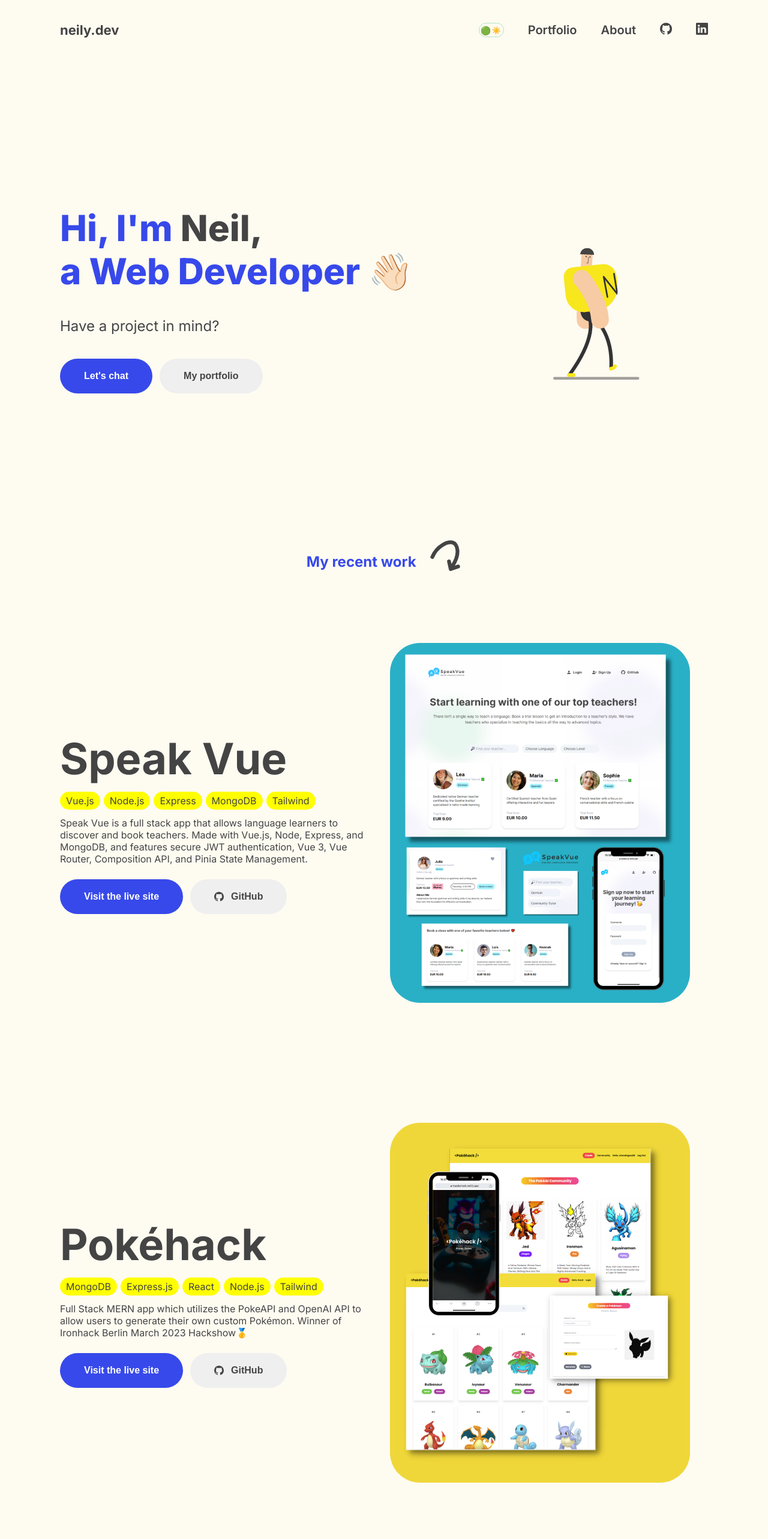
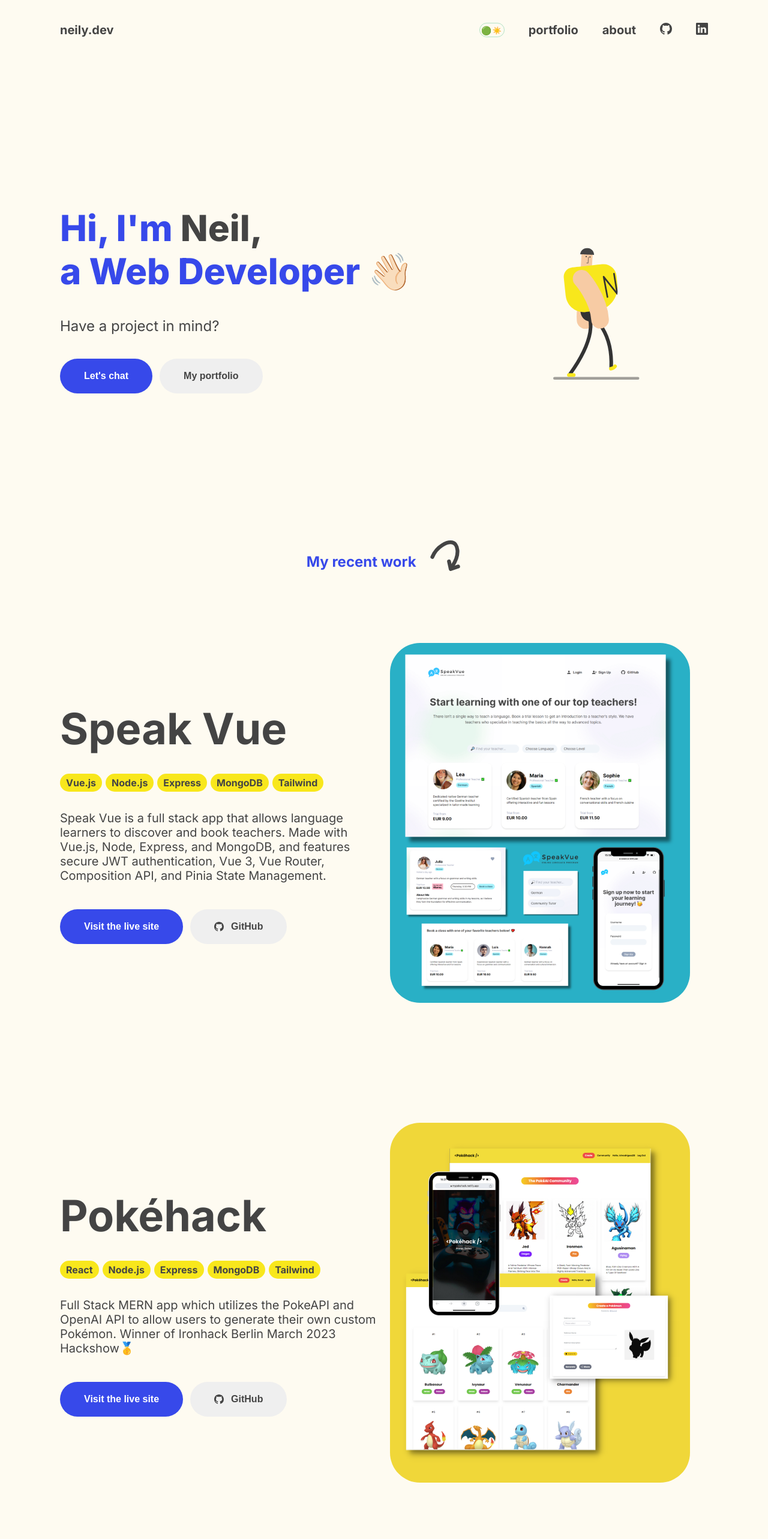
Before and after one commit to Neilly28/next-app, a Next.js app: page / in a window 1280 px wide. Shown: the top 2566 px of the page at 60% size. Built offline with nearby package versions, Linux system fonts and the light colour scheme.

Commit message:
fixed css

```diff
--- a/src/app/data/projects.js
+++ b/src/app/data/projects.js
@@ -10,7 +10,7 @@ export const projects = [
   },
   {
     title: "Pokéhack",
-    tags: ["MongoDB", "Express.js", "React", "Node.js", "Tailwind"],
+    tags: ["React", "Node.js", "Express", "MongoDB", "Tailwind"],
     description:
       "Full Stack MERN app which utilizes the PokeAPI and OpenAI API to allow users to generate their own custom Pokémon. Winner of Ironhack Berlin March 2023 Hackshow🥇",
     image: "/pokehack.png",
@@ -19,7 +19,7 @@ export const projects = [
   },
   {
     title: "digi.shop",
-    tags: ["MongoDB", "Express.js", "React", "Node.js", "Tailwind"],
+    tags: ["React", "Node.js", "Express", "MongoDB", "Tailwind"],
     description:
       "A Full Stack e-commerce website with product listing and full shopping cart functionality.",
     image: "/digishop.png",
--- a/src/app/layout.tsx
+++ b/src/app/layout.tsx
@@ -1,12 +1,11 @@
 import Footer from "@/components/footer/Footer";
 import "./globals.css";
 import type { Metadata } from "next";
-import { Inter } from "next/font/google";
+import { Inter, Montserrat, Poppins } from "next/font/google";
 import Navbar from "@/components/navbar/Navbar";
 import ThemeProvider from "@/context/ThemeContext";
 
 const inter = Inter({ subsets: ["latin"] });
-// const poppins = Poppins({ subsets: ["latin"] });
 
 export const metadata: Metadata = {
   title: "Create Next App",
--- a/src/app/portfolio/page.module.css
+++ b/src/app/portfolio/portfolio.module.css
@@ -71,6 +71,10 @@
   background-color: #a8a8a8;
 }
 
+.description {
+  font-size: 24px;
+}
+
 @media screen and (max-width: 1024px) {
   .container {
     grid-template-columns: 1fr; /* Change to a single column layout */
--- a/src/components/about/about.module.css
+++ b/src/components/about/about.module.css
@@ -4,6 +4,7 @@
   justify-content: center;
   gap: 40px;
   height: 100vh;
+  /* width: 100%; */
 }
 
 .img {
@@ -41,10 +42,34 @@
   /* justify-content: center; */
   gap: 10px;
   font-size: 20px;
-  font-weight: 600;
+  /* font-weight: 600; */
   transition: color 0.25s ease-in-out;
 }
 
 .links:hover {
   color: blue;
 }
+
+@media screen and (max-width: 480px) {
+  .container {
+    flex-direction: column;
+    align-items: center;
+    justify-content: center;
+    height: auto;
+  }
+
+  .img {
+    width: 50%;
+    height: 50%;
+  }
+
+  .text,
+  .links {
+    font-size: 16px;
+    gap: 10px;
+  }
+
+  .stack {
+    flex-wrap: wrap;
+  }
+}
--- a/src/components/navbar/Navbar.tsx
+++ b/src/components/navbar/Navbar.tsx
@@ -8,9 +8,9 @@ import { Link as ScrollLink, animateScroll as scroll } from "react-scroll";
 
 const links = [
   // { id: 1, title: "Home", url: "/" },
-  { id: 2, title: "Portfolio", url: "/portfolio" },
+  { id: 2, title: "portfolio", url: "/portfolio" },
   // { id: 3, title: "Blog", url: "/blog" },
-  { id: 4, title: "About", url: "/about" },
+  { id: 4, title: "about", url: "/about" },
   { id: 6, title: "GitHub", url: "https://github.com/Neilly28" },
   {
     id: 7,
--- a/src/components/navbar/page.module.css
+++ b/src/components/navbar/page.module.css
@@ -9,7 +9,7 @@
 
 .logo {
   font-weight: bold;
-  font-size: 22px;
+  font-size: 20px;
 }
 
 .links {
@@ -22,7 +22,7 @@
 
 .link {
   font-size: 20px;
-  font-weight: 600;
+  font-weight: bold;
   transition: color 0.25s ease-in-out; /* Add transition for color property */
 }
 
--- a/src/components/portfolio/portfolio.module.css
+++ b/src/components/portfolio/portfolio.module.css
@@ -22,6 +22,7 @@
 .text {
   display: flex;
   flex-direction: column;
+  gap: 20px;
 }
 
 .title {
@@ -40,7 +41,13 @@
 .tags {
   padding: 5px 10px;
   border-radius: 99px;
-  background-color: yellow;
+  background-color: #f8e71c;
+  font-size: 16px;
+  font-weight: 700;
+}
+
+.description {
+  font-size: 20px;
 }
 
 .buttons {
```
Also changed, not shown: src/components/portfolio/Portfolio.tsx (+14 -0 lines).
